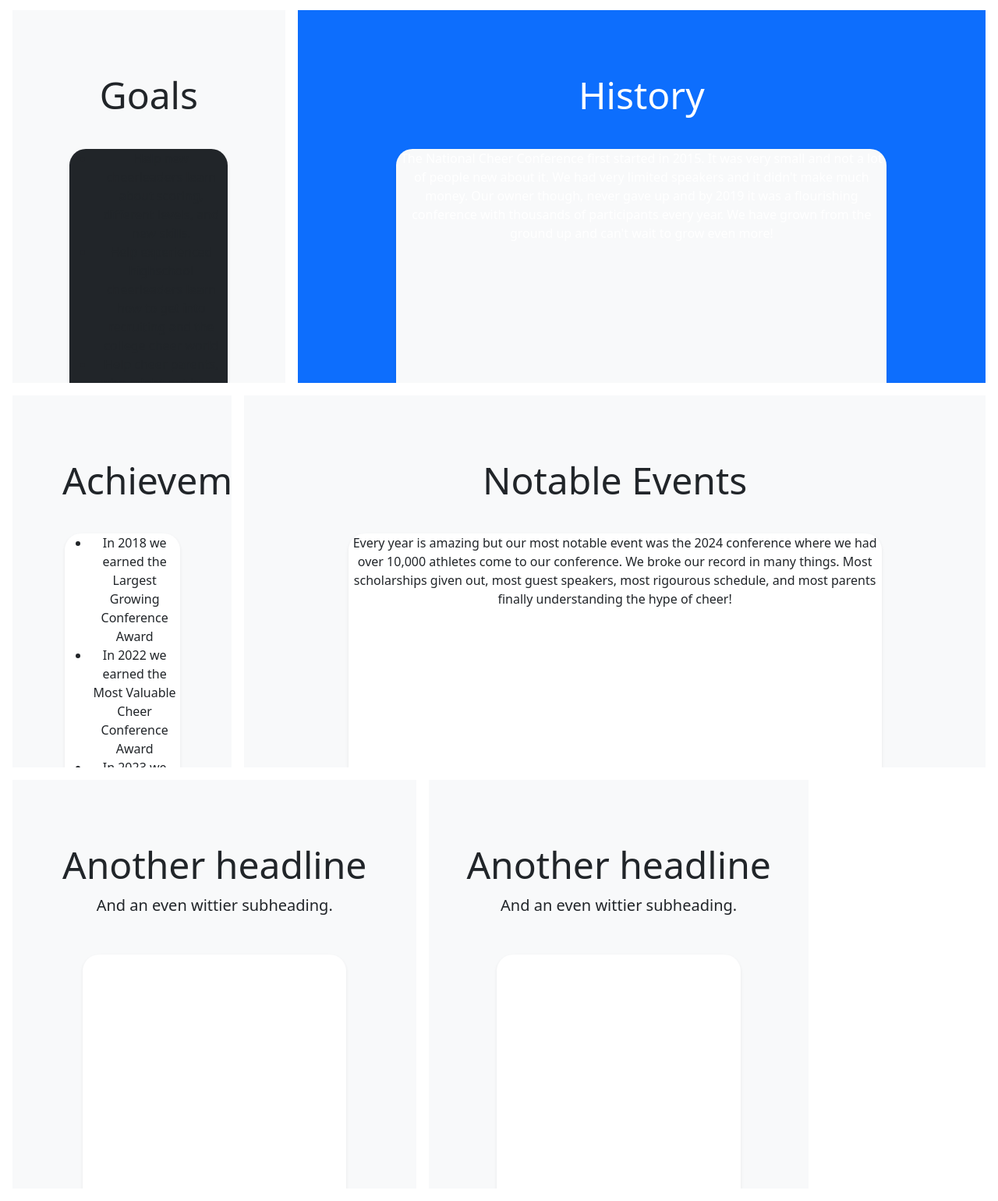
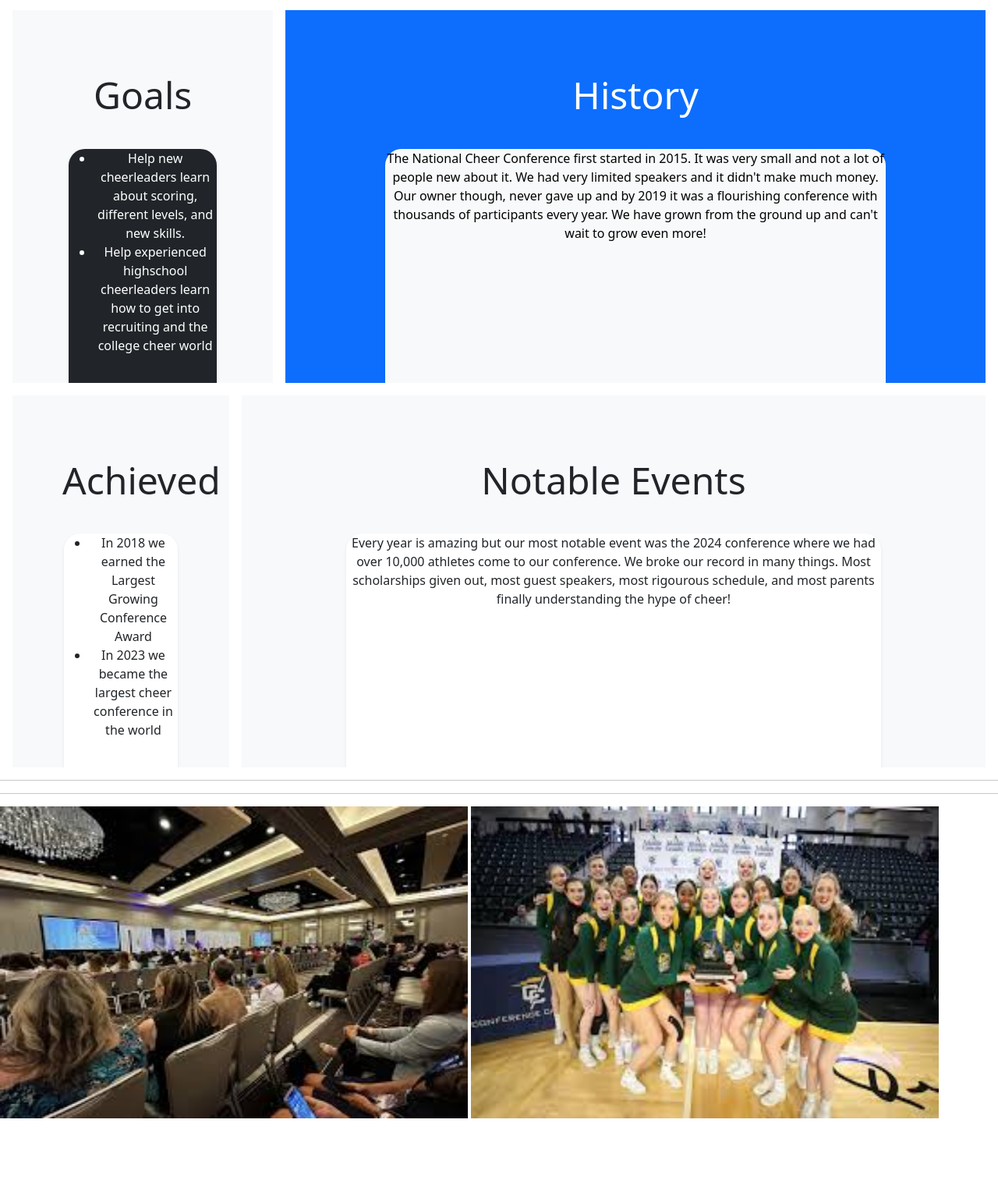
Before and after one commit to bardellik27/BardelliWebDesignWinter25, a plain HTML site: page 4 Bootstrap/7 finalproject/about.html in a window 1280 px wide. Shown: the part 1183-2723 px from the top of the page at 78% size. After the commit the page ends 2617 px from the top, so only its background shows below. Drawn offline with nearby package versions, Linux system fonts and the light colour scheme.

Commit message:
6/5 final

```diff
--- a/4 Bootstrap/7 finalproject/about.html
+++ b/4 Bootstrap/7 finalproject/about.html
@@ -136,7 +136,7 @@
                 </div>
                 <div class="bg-dark shadow-sm mx-auto"
                     style="width: 80%; height: 300px; border-radius: 21px 21px 0 0;">
-                    <p>We envision cheerleaders coming from all over, meeting so many new people, creating a fun and loving enviroment, and it all being based around the sport Cheerleading.</p>
+                    <p class="white">We envision cheerleaders coming from all over, meeting so many new people, creating a fun and loving enviroment, and it all being based around the sport Cheerleading.</p>
                 </div>
             </div>
         </div>
@@ -150,10 +150,10 @@
                 </div>
                 <div class="bg-dark shadow-sm mx-auto"
                     style="width: 80%; height: 300px; border-radius: 21px 21px 0 0;">
-                    <ul>
+                    <ul class="white">
                         <li>Help new cheerleaders learn about scoring, different levels, and new skills.</li>
                         <li>Help experienced highschool cheerleaders learn how to get into recruiting and the college cheer world</li>
-                        <li>Help cheer parents, who might not know much about cheer, understand the cheer world and all its ins and outs.</li>
+
                     </ul>
                 </div>
             </div>
@@ -165,7 +165,7 @@
                 </div>
                 <div class="bg-light shadow-sm mx-auto"
                     style="width: 80%; height: 300px; border-radius: 21px 21px 0 0;">
-                    <p>The National Cheer Conference first started in 2015. It was very small and not a lot of people new about it. We had very limited speakers and it didn't make much money. Our owner though, never gave up and by 2019 it was a flourishing conference with thousands of participants every year. We have grown from the ground up and can't wait to grow even more!</p>
+                    <p class="black">The National Cheer Conference first started in 2015. It was very small and not a lot of people new about it. We had very limited speakers and it didn't make much money. Our owner though, never gave up and by 2019 it was a flourishing conference with thousands of participants every year. We have grown from the ground up and can't wait to grow even more!</p>
                 </div>
             </div>
         </div>
@@ -174,14 +174,13 @@
             <div
                 class="bg-light me-md-3 pt-3 px-3 pt-md-5 px-md-5 text-center overflow-hidden">
                 <div class="my-3 p-3">
-                    <h2 class="display-5">Achievements</h2>
+                    <h2 class="display-5">Achieved</h2>
 
                 </div>
                 <div class="bg-body shadow-sm mx-auto"
                     style="width: 80%; height: 300px; border-radius: 21px 21px 0 0;">
                     <ul>
                         <li>In 2018 we earned the Largest Growing Conference Award</li>
-                        <li>In 2022 we earned the Most Valuable Cheer Conference Award</li>
                         <li>In 2023 we became the largest cheer conference in the world</li>
                     </ul>
                 </div>
@@ -198,31 +197,10 @@
                 </div>
             </div>
         </div>
-
-        <div class="d-md-flex flex-md-equal w-100 my-md-3 ps-md-3">
-            <div
-                class="bg-light me-md-3 pt-3 px-3 pt-md-5 px-md-5 text-center overflow-hidden">
-                <div class="my-3 p-3">
-                    <h2 class="display-5">Another headline</h2>
-                    <p class="lead">And an even wittier subheading.
-                    </p>
-                </div>
-                <div class="bg-body shadow-sm mx-auto"
-                    style="width: 80%; height: 300px; border-radius: 21px 21px 0 0;">
-                </div>
-            </div>
-            <div
-                class="bg-light me-md-3 pt-3 px-3 pt-md-5 px-md-5 text-center overflow-hidden">
-                <div class="my-3 py-3">
-                    <h2 class="display-5">Another headline</h2>
-                    <p class="lead">And an even wittier subheading.
-                    </p>
-                </div>
-                <div class="bg-body shadow-sm mx-auto"
-                    style="width: 80%; height: 300px; border-radius: 21px 21px 0 0;">
-                </div>
-            </div>
-        </div>
+        <hr>
+        <hr>
+        <img class="size"   src ="img/about 1.jpg">
+        <img class="size" src="img/about 2.jpg">
     </main>
 
 
--- a/4 Bootstrap/7 finalproject/product.css
+++ b/4 Bootstrap/7 finalproject/product.css
@@ -70,3 +70,7 @@
 .black{
   color: black;
 }
+img{
+  width:900px;
+  height:1000px;
+}
--- a/4 Bootstrap/7 finalproject/style.css
+++ b/4 Bootstrap/7 finalproject/style.css
@@ -3,3 +3,14 @@ h1{
     background-color: lightskyblue;
     padding:80px;
 }
+.size{
+    width:600px;
+    height:400px;
+    align-items: center;
+}
+.black{
+    color: black;
+}
+.white{
+    color: white;
+}
```
Also changed, not shown: 4 Bootstrap/7 finalproject/details.html (+26 -0 lines), 4 Bootstrap/7 finalproject/img/about 1.jpg (added), 4 Bootstrap/7 finalproject/img/about 2.jpg (added), 4 Bootstrap/7 finalproject/img/map 1.jpg (added), 4 Bootstrap/7 finalproject/img/map 2.jpg (added), 4 Bootstrap/7 finalproject/img/speaker 1.png (added).
